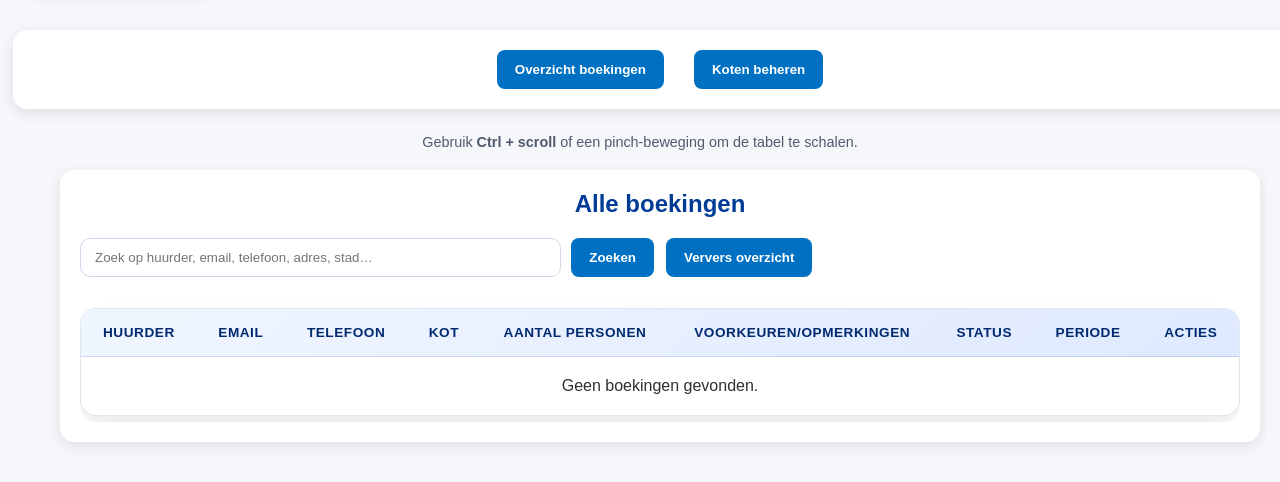
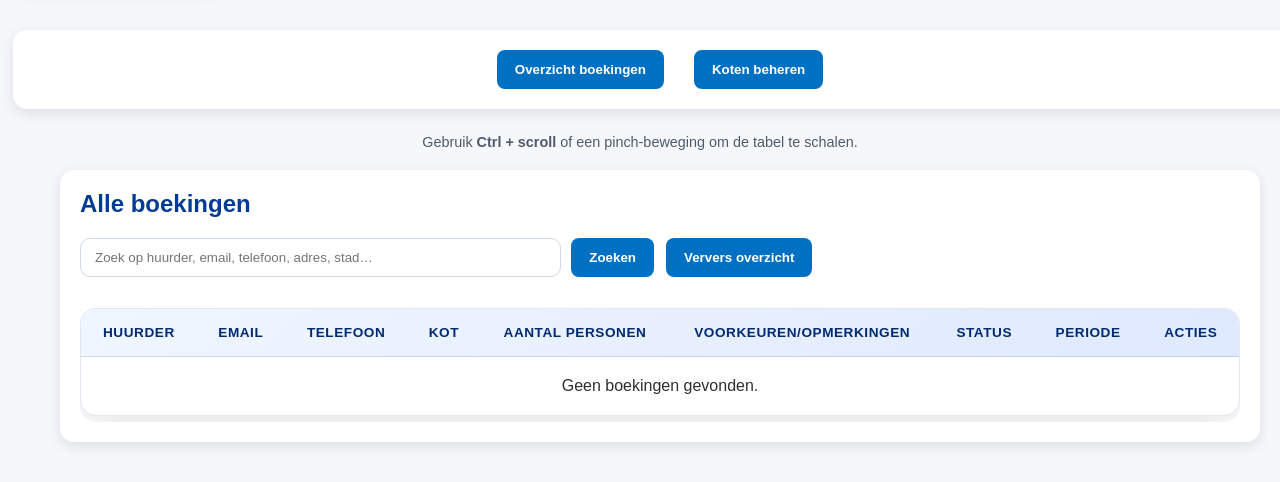
Before and after one commit to A-D-DBS-application/web-application-2025-group-7, a Flask app: page /dashboard_admin in a window 1280 px wide. Shown: the part 112-594 px from the top of the page. Run offline with Flask 3, Linux system fonts and the light colour scheme; the visitor is signed in with stand-in values (Sample User, id 1).

Commit message:
"Alle boekingen" links gealigneerd

```diff
--- a/Flask/app/templates/admin_booking_overview.html
+++ b/Flask/app/templates/admin_booking_overview.html
@@ -1,7 +1,7 @@
 {% extends 'dashboard_admin.html' %}
 {% block dashboard_content %}
 
-<h2 style="color:#003b95; margin-top:0; text-align:center;">Alle boekingen</h2>
+<h2 style="color:#003b95; margin-top:0; text-align:left;">Alle boekingen</h2>
 
 <style>
     /* Tabel in moderne kaart-stijl */
```
